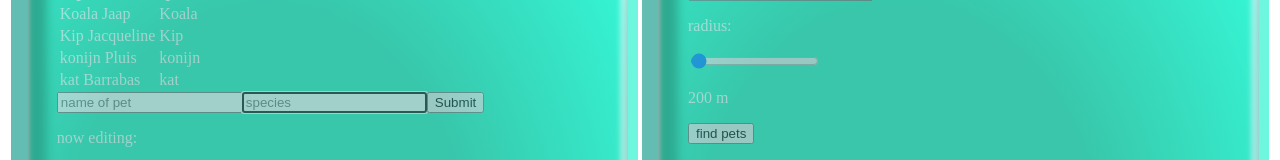
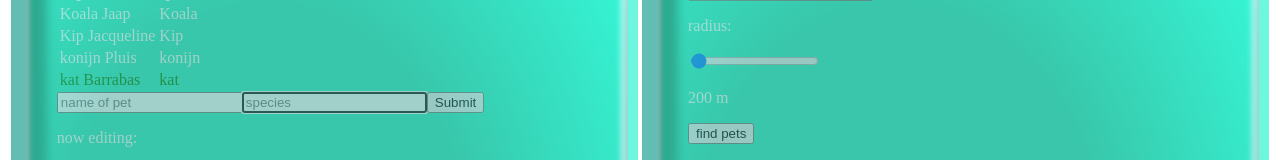
Before and after one commit to tadahmen/PetFinder-front, a React app: page / in a window 1280 px wide. Shown: the part 368-528 px from the top of the page. Built offline with nearby package versions, Linux system fonts and the light colour scheme.

Commit message:
option buttons show after each pet on mouseover. pets can be reported found and this is shown in the pet information.

```diff
--- a/src/AddPet.js
+++ b/src/AddPet.js
@@ -48,7 +48,7 @@ class AddPet extends React.Component {
 
     saveStateInDB(ev) {
         console.log("CLICKED outside pet inputfield in addPet.js (from App->saveStateInDB)");
-        console.log("event target: " + ev.target.value);
+        // console.log("event target: " + ev.targ/et.value);
         let that = this;
         localStorage.inputState =
             JSON.stringify({"lastInput" : {
@@ -60,6 +60,7 @@ class AddPet extends React.Component {
     }
 
     savePet(ev) {
+        console.log("start savePet<-AddPet.js");
         ev.preventDefault();
         this.props.saveNewPet(this.state.newPet);
         this.setState({
--- a/src/App.js
+++ b/src/App.js
@@ -47,7 +47,7 @@ class App extends React.Component {
         })
     }
 
-    saveNewPet(newPet, ev) {
+    saveNewPet(newPet, ev) {    //saves a new pet in the db.
         // ev.preventDefault();
         // ev.stopPropagation();
         // ev.nativeEvent.stopImmediatePropagation();
@@ -68,6 +68,17 @@ class App extends React.Component {
         //ajax post this.state.newPet
     }
 
+    saveEditedPet(editedPet, ev) {     //saves changed state of existing pet in db
+        // ev.preventDefault();
+        // ev.stopPropagation();
+        // ev.nativeEvent.stopImmediatePropagation();
+
+        let changedPetList = this.state.allPets.map(function(pet) {
+            pet.id == editedPet.id ? editedPet : pet;
+        });
+        localStorage.petList = JSON.stringify({ "pets" : changedPetList });
+    }
+
     render() {
         return (
             <div id='app'>
@@ -81,10 +92,12 @@ class App extends React.Component {
                     allPets = {this.state.allPets}
                     onClick={this.moveRight.bind(this)}
                     // saveStateInDB={this.saveStateInDB.bind(this)}
-                    saveNewPet={this.saveNewPet.bind(this)}/>
+                    saveNewPet={this.saveNewPet.bind(this)}
+                    onChange = {this.saveEditedPet.bind(this)}/>
                 <PetFinder
                     allPets = {this.state.allPets}
-                    onClick={this.moveLeft.bind(this)}/>
+                    onClick= {this.moveLeft.bind(this)}
+                    onChange = {this.saveEditedPet.bind(this)}/>
             </div>
             </div>
         );
--- /dev/null
+++ b/src/MyPet.js
@@ -0,0 +1,61 @@
+import React from 'react';
+
+class MyPet extends React.Component {
+    constructor() {
+        super()
+
+        this.state = {
+            // style : {color: 'white'}
+        }
+    }
+
+    showOptions(ev) {
+        console.log("start showOptions()<-PetFinder.js");
+        this.setState({showOptions: true});
+    }
+
+    hideOptions() {
+        console.log("start showOptions()<-PetFinder.js");
+        this.setState({showOptions: false});
+    }
+
+    addToTargetList(ev) {
+        console.log("start addToTargetList()<-PetFinder.js");
+        console.log("event: " + ev);
+//add pet to 'my-list' of pets I want to search for
+    }
+
+    saveNewStatus(status) {
+        console.log("start saveNewState()<-PetInRadius.js");
+        let editedPet = this.props.pet;
+        editedPet.status = status;
+        status == "found" ? this.setState({style: {color: 'green'}}) : 0;
+        this.props.onChange.bind(this, editedPet);
+    }
+
+    render() {
+        return (
+                <tr id="pet-in-finder"
+                    key={this.props.pet.id}
+                    style = {this.props.pet.status == "found" ? {color: 'green'} : (this.props.pet.status == "reported-found" ? {color: 'orange'} : {color : 'white'})}
+                    onMouseEnter={this.showOptions.bind(this)}
+                    onMouseLeave={this.hideOptions.bind(this)}>
+                    <td> {this.props.pet.name} </td>
+                    <td> {this.props.pet.species} </td>
+                    <td>
+                        {this.state.showOptions
+                            ? (this.props.pet.status != "found"
+                                ?   <span>
+                                        <button onClick={this.saveNewStatus.bind(this, "remove")}> remove </button>
+                                        <button onClick={this.saveNewStatus.bind(this, "found")}> found </button>
+                                    </span>
+                                :   <button disabled> has been found </button>
+                            ) : ''
+                        }
+                    </td>
+                </tr>
+        );
+    }
+}
+
+export default MyPet
--- a/src/PetFinder.js
+++ b/src/PetFinder.js
@@ -1,5 +1,5 @@
 import React from 'react';
-import PetInFinder from './petinfinder'
+import PetInRadius from './petinradius'
 
 class PetFinder extends React.Component {
     constructor() {
@@ -59,7 +59,11 @@ class PetFinder extends React.Component {
         let component = this;
         return this.state.petsInRadius.map(function(pet) {
             console.log("pet sent as prop: " + pet);
-            return <PetInFinder key={pet.id} pet={pet}/>
+            return <PetInRadius
+                key={pet.id}
+                pet={pet}
+                onChange = {component.props.onChange.bind(this)}
+            />
         })
     }
 
--- a/src/PetInFinder.js
+++ /dev/null
@@ -1,46 +0,0 @@
-import React from 'react';
-
-class petInFinder extends React.Component {
-    constructor() {
-        super()
-
-        this.state = {
-        }
-    }
-
-    showOptions(ev) {
-        console.log("start showOptions()<-PetFinder.js");
-        this.setState({showOptions: true});
-    }
-
-    hideOptions() {
-        console.log("start showOptions()<-PetFinder.js");
-        this.setState({showOptions: false});
-    }
-
-    addToTargetList(ev) {
-        console.log("start addToTargetList()<-PetFinder.js");
-        console.log("event: " + ev);
-        // console.log("keys: " + this.accessKeys);
-    }
-
-    render() {
-        return (
-            <div id="pet-in-finder">
-            <li onMouseEnter={this.showOptions.bind(this)} onMouseLeave={this.hideOptions.bind(this)}>
-                {this.props.pet.name}
-                {this.state.showOptions
-                    ?
-                        <span>
-                            <button onClick={this.addToTargetList.bind(this)}> add </button>
-                            <button> found </button>
-                        </span>
-                    : null
-                }
-            </li>
-            </div>
-        );
-    }
-}
-
-export default petInFinder
--- /dev/null
+++ b/src/PetInRadius.js
@@ -0,0 +1,59 @@
+import React from 'react';
+
+class PetInRadius extends React.Component {
+    constructor() {
+        super()
+
+        this.state = {
+        }
+    }
+
+    showOptions(ev) {
+        console.log("start showOptions()<-PetFinder.js");
+        this.setState({showOptions: true});
+    }
+
+    hideOptions() {
+        console.log("start showOptions()<-PetFinder.js");
+        this.setState({showOptions: false});
+    }
+
+    addToTargetList(ev) {
+        console.log("start addToTargetList()<-PetFinder.js");
+        console.log("event: " + ev);
+//add pet to 'my-list' of pets I want to search for
+    }
+
+    saveNewStatus(ev) {
+        console.log("start saveNewState()<-PetInRadius.js");
+        // ev.preventDefault();
+        let editedPet = this.props.pet;
+        editedPet.status = "reported-found";
+        this.props.onChange.bind(this, editedPet);
+    }
+
+    render() {
+        return (
+            <div id="pet-in-finder">
+            <li
+                style = {this.props.pet.status == "found" ? {color: 'green'} : (this.props.pet.status == "reported-found" ? {color: 'orange'} : {color : 'white'})}
+                onMouseEnter={this.showOptions.bind(this)}
+                onMouseLeave={this.hideOptions.bind(this)}
+            >
+                {this.props.pet.name}
+                {this.state.showOptions
+                    ? (this.props.pet.status != "found"
+                        ?   <span>
+                                <button onClick={this.addToTargetList.bind(this)}> add </button>
+                                <button onClick={this.saveNewStatus.bind(this)}> found </button>
+                            </span>
+                        :   <button disabled> has been found </button>
+                    ) : ''
+                }
+            </li>
+            </div>
+        );
+    }
+}
+
+export default PetInRadius
--- a/src/PetOwner.js
+++ b/src/PetOwner.js
@@ -12,9 +12,11 @@ class PetOwner extends React.Component {
     render() {
         return (
             <div id="pet-owner" onClick={this.props.onClick}>
-                <h2 className='tile-title'> My Pet </h2>
-                <Pets allPets={this.props.allPets}/>
-                <AddPet saveNewPet={this.props.saveNewPet.bind(this)}/>
+                <h2 className ='tile-title'> My Pet </h2>
+                <Pets
+                    allPets = {this.props.allPets}
+                    onChange = {this.props.onChange.bind(this)}/>
+                <AddPet saveNewPet = {this.props.saveNewPet.bind(this)}/>
             </div>
         );
     }
--- a/src/Pets.js
+++ b/src/Pets.js
@@ -1,29 +1,29 @@
 import React from 'react';
+import MyPet from './mypet';
 
 class Pets extends React.Component {
     constructor() {
-    super()
+        super()
 
-    this.state = {
+        this.state = {
         }
     }
-
 
     listPets() {
         console.log("this.props.allPets: " + this.props.allPets + " ( from Pets.js->listPets() )");
         console.log("this.props.allPets is Array?: " + Array.isArray(this.props.allPets));
+        let component = this;
         return (this.props.allPets.map(function (pet) {
             console.log("name of pet: " + pet.name + " (from Pets.js->listPets)");
-            return (
-                <tr key={pet.id}>
-                    <td> {pet.name} </td>
-                    <td> {pet.species} </td>
-                </tr>
-            )
+            return <MyPet
+                key = {pet.id}
+                pet = {pet}
+                onChange = {component.props.onChange.bind(component)}
+            />
         }))
     }
 
-  render() {
+    render() {
       return (
           <div>
               <p> missing pets:</p>
@@ -40,7 +40,7 @@ class Pets extends React.Component {
               </table>
           </div>
       );
-  }
+    }
 }
 
 export default Pets;
--- a/src/index.js
+++ b/src/index.js
@@ -7,7 +7,7 @@ localStorage.petList = '{ "pets" : [' +
     '{ "id" : "1", "name": "Koala Jaap", "species" : "Koala", "owner" : "Harry", "lastSeen" : { "long" : "52.3435125", "lat" : "4.8820532"}, "status" : "missing" },' +
     '{ "id" : "2", "name": "Kip Jacqueline", "species" : "Kip", "owner" : "Wilhelmina", "lastSeen" : { "long" :"52.321178", "lat" : "4.837386"}, "status" : "missing" },' +
     '{ "id" : "3", "name" : "konijn Pluis", "species" : "konijn", "owner" : "Mariëlle", "lastSeen" : { "long" :"52.339947", "lat" : "4.880144"}, "status" : "missing" },' +
-    '{ "id" : "4", "name" : "kat Barrabas", "species" : "kat", "owner": "Lisa", "lastSeen" : { "long" : "52.347849", "lat" : "4.905719"}, "status" : "missing" }' +
+    '{ "id" : "4", "name" : "kat Barrabas", "species" : "kat", "owner": "Lisa", "lastSeen" : { "long" : "52.347849", "lat" : "4.905719"}, "status" : "found" }' +
 ']}';
 
 ReactDOM.render(<App />, document.getElementById('root'));
```
